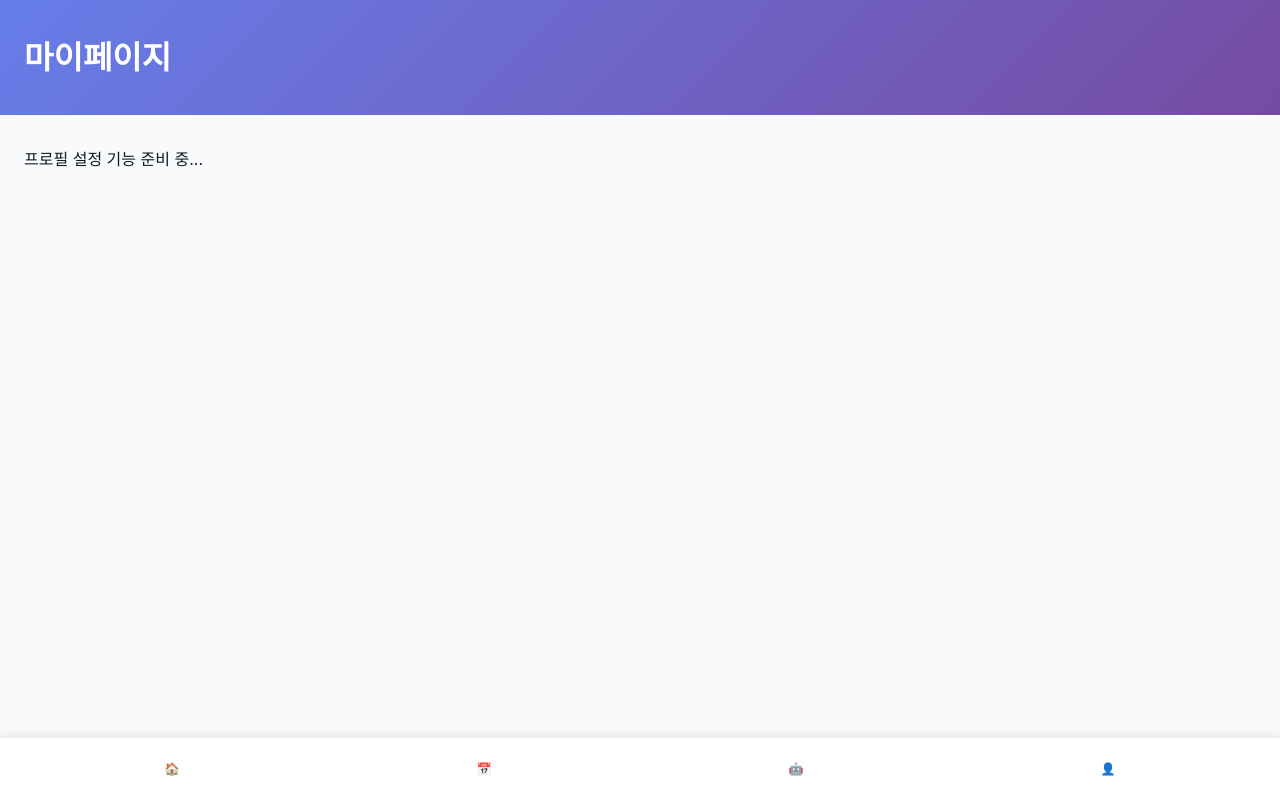
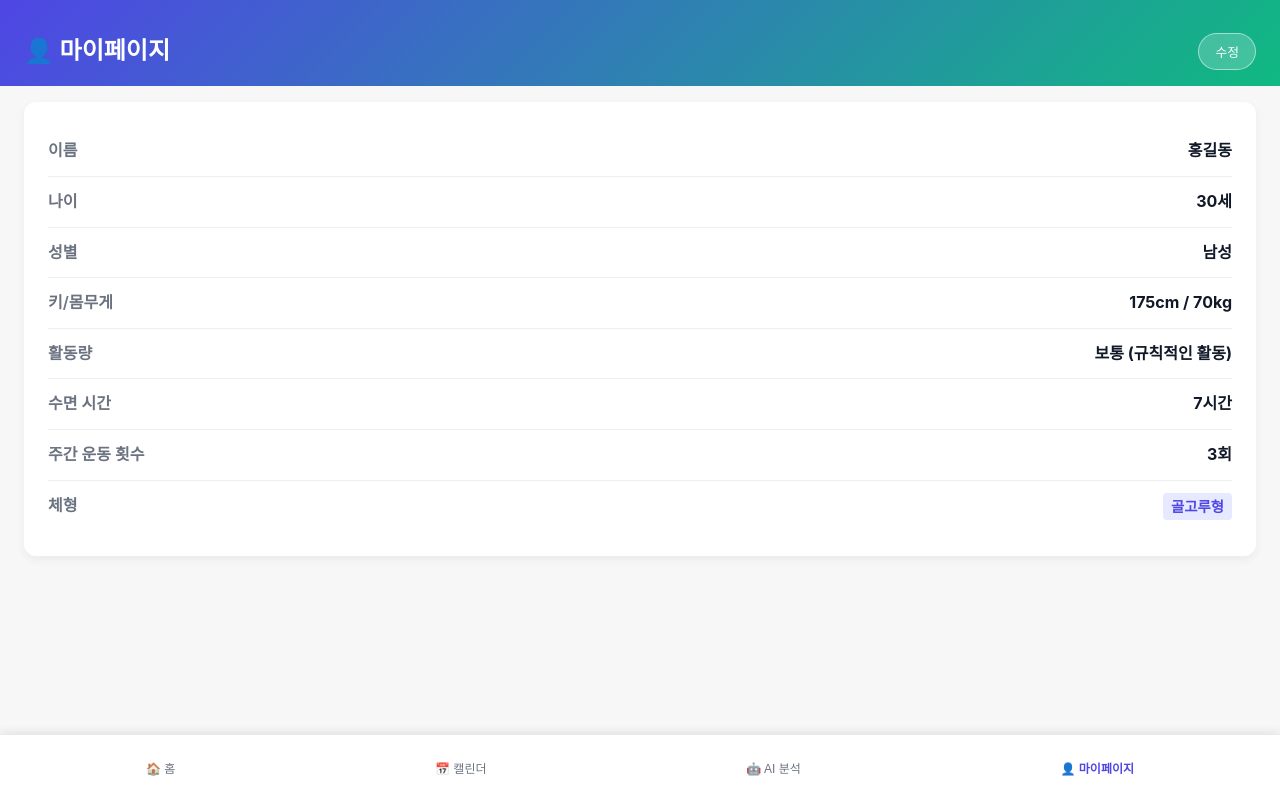
Before and after one commit to JungHoonKim-KR/KeepGoing, a Vue app in the folder KeepGoing/: page /profile in a window 1280 px wide. Built offline with nearby package versions, Linux system fonts and the light colour scheme.

Commit message:
마이페이지 임시

```diff
--- a/KeepGoing/src/views/ProfileView.vue
+++ b/KeepGoing/src/views/ProfileView.vue
@@ -1,38 +1,370 @@
+<script setup>
+import { ref } from "vue";
+
+// ----------------------------------------------------
+// 1. 상태 관리
+// ----------------------------------------------------
+const profile = ref({
+  name: "홍길동", // 예시 이름 (실제로는 로그인 정보에서 가져와야 함)
+  age: 30,
+  gender: "male",
+  height: 175,
+  weight: 70,
+  activityLevel: "moderate", // 활동량: 낮음(low), 보통(moderate), 높음(high)
+  sleepHours: 7,
+  weeklyWorkout: 3,
+  bodyType: "balanced", // 체형: 하체(lower), 상체(upper), 골고루(balanced)
+});
+
+const isEditing = ref(false);
+
+const activityOptions = [
+  { value: "low", label: "낮음 (주로 앉아있음)" },
+  { value: "moderate", label: "보통 (규칙적인 활동)" },
+  { value: "high", label: "높음 (격렬한 운동)" },
+];
+
+const bodyTypeOptions = [
+  { value: "lower", label: "하체 발달형" },
+  { value: "upper", label: "상체 발달형" },
+  { value: "balanced", label: "골고루형" },
+];
+
+// ----------------------------------------------------
+// 2. 이벤트 핸들러
+// ----------------------------------------------------
+const startEdit = () => {
+  isEditing.value = true;
+};
+
+const saveProfile = () => {
+  // 💡 여기에 서버 통신 로직을 추가하여 profile.value 데이터를 저장합니다.
+  console.log("프로필 저장:", profile.value);
+  isEditing.value = false;
+  alert("프로필 정보가 저장되었습니다.");
+};
+
+const cancelEdit = () => {
+  // 실제 앱에서는 저장되지 않은 변경 사항을 되돌리는 로직이 필요합니다.
+  // 여기서는 단순히 수정 모드를 닫습니다.
+  isEditing.value = false;
+};
+</script>
+
 <template>
   <div class="profile-view">
     <header class="header">
-      <h1>마이페이지</h1>
+      <div class="header-content">
+        <h1>👤 마이페이지</h1>
+        <button v-if="!isEditing" @click="startEdit" class="edit-btn">수정</button>
+      </div>
     </header>
 
     <div class="content">
-      <p>프로필 설정 기능 준비 중...</p>
+      <div class="info-card">
+        <div class="profile-item">
+          <label>이름</label>
+          <span class="display-value">{{ profile.name }}</span>
+        </div>
+
+        <template v-if="!isEditing">
+          <div class="profile-item">
+            <label>나이</label>
+            <span class="display-value">{{ profile.age }}세</span>
+          </div>
+          <div class="profile-item">
+            <label>성별</label>
+            <span class="display-value">{{ profile.gender === 'male' ? '남성' : '여성' }}</span>
+          </div>
+          <div class="profile-item">
+            <label>키/몸무게</label>
+            <span class="display-value">{{ profile.height }}cm / {{ profile.weight }}kg</span>
+          </div>
+          <div class="profile-item">
+            <label>활동량</label>
+            <span class="display-value">{{ activityOptions.find(o => o.value === profile.activityLevel)?.label }}</span>
+          </div>
+          <div class="profile-item">
+            <label>수면 시간</label>
+            <span class="display-value">{{ profile.sleepHours }}시간</span>
+          </div>
+          <div class="profile-item">
+            <label>주간 운동 횟수</label>
+            <span class="display-value">{{ profile.weeklyWorkout }}회</span>
+          </div>
+          <div class="profile-item">
+            <label>체형</label>
+            <span class="display-value body-type">{{ bodyTypeOptions.find(o => o.value === profile.bodyType)?.label }}</span>
+          </div>
+        </template>
+
+        <template v-else>
+          <div class="form-group">
+            <label for="age">나이 (만)</label>
+            <input id="age" type="number" v-model.number="profile.age" min="1" />
+          </div>
+
+          <div class="form-group">
+            <label>성별</label>
+            <div class="radio-group">
+                <input id="gender-male" type="radio" value="male" v-model="profile.gender" />
+                <label for="gender-male">남성</label>
+                <input id="gender-female" type="radio" value="female" v-model="profile.gender" />
+                <label for="gender-female">여성</label>
+            </div>
+          </div>
+
+          <div class="form-group-inline">
+            <div class="form-group sub-group">
+                <label for="height">키 (cm)</label>
+                <input id="height" type="number" v-model.number="profile.height" min="100" />
+            </div>
+            <div class="form-group sub-group">
+                <label for="weight">몸무게 (kg)</label>
+                <input id="weight" type="number" v-model.number="profile.weight" min="30" />
+            </div>
+          </div>
+
+          <div class="form-group">
+            <label for="activity">활동량</label>
+            <select id="activity" v-model="profile.activityLevel">
+                <option v-for="option in activityOptions" :key="option.value" :value="option.value">
+                    {{ option.label }}
+                </option>
+            </select>
+          </div>
+
+          <div class="form-group">
+            <label for="sleepHours">평균 수면 시간 (시간)</label>
+            <input id="sleepHours" type="number" v-model.number="profile.sleepHours" min="1" max="15" />
+          </div>
+
+          <div class="form-group">
+            <label for="weeklyWorkout">주간 운동 횟수</label>
+            <input id="weeklyWorkout" type="number" v-model.number="profile.weeklyWorkout" min="0" max="7" />
+          </div>
+
+          <div class="form-group">
+            <label>체형 선택</label>
+            <div class="radio-group body-type-select">
+                <div v-for="option in bodyTypeOptions" :key="option.value" class="radio-item">
+                    <input :id="'body-' + option.value" type="radio" :value="option.value" v-model="profile.bodyType" />
+                    <label :for="'body-' + option.value">{{ option.label }}</label>
+                </div>
+            </div>
+          </div>
+
+          <div class="action-buttons">
+            <button @click="cancelEdit" class="cancel-btn">취소</button>
+            <button @click="saveProfile" class="save-btn">저장</button>
+          </div>
+        </template>
+
+      </div>
     </div>
 
     <nav class="bottom-nav">
-      <button @click="$router.push('/')" class="nav-btn">🏠</button>
-      <button @click="$router.push('/calendar')" class="nav-btn">📅</button>
-      <button @click="$router.push('/ai-analysis')" class="nav-btn">🤖</button>
-      <button @click="$router.push('/profile')" class="nav-btn active">👤</button>
+      <button @click="$router.push('/')" class="nav-btn">🏠 홈</button>
+      <button @click="$router.push('/calendar')" class="nav-btn">📅 캘린더</button>
+      <button @click="$router.push('/ai-analysis')" class="nav-btn">🤖 AI 분석</button>
+      <button @click="$router.push('/profile')" class="nav-btn active">👤 마이페이지</button>
     </nav>
   </div>
 </template>
 
 <style scoped>
+/* --- 기본 변수 정의 (캘린더 뷰와 통일) --- */
+:root {
+  --color-primary: #667eea;
+  --color-secondary: #764ba2;
+  --color-text-default: #333;
+  --color-text-secondary: #555;
+  --color-red: #ff3b30;
+  --color-green: #4CAF50;
+  --color-accent: #FF9800; /* 강조 색상 */
+}
+
+/* --- 레이아웃 및 헤더 --- */
 .profile-view {
   min-height: 100vh;
-  padding-bottom: 80px;
+  background-color: #f7f7f7;
+  padding-bottom: 80px; /* 네비게이션 공간 확보 */
 }
 
 .header {
-  background: linear-gradient(135deg, #667eea 0%, #764ba2 100%);
+  background: linear-gradient(135deg, var(--color-primary) 0%, var(--color-secondary) 100%);
   color: white;
-  padding: 2rem 1.5rem;
+  padding: 2rem 1.5rem 1rem;
 }
 
-.content {
-  padding: 2rem 1.5rem;
+.header-content {
+  display: flex;
+  justify-content: space-between;
+  align-items: center;
 }
 
+.header-content h1 {
+  font-size: 1.5rem;
+  font-weight: bold;
+  margin: 0;
+}
+
+.edit-btn {
+  background-color: rgba(255, 255, 255, 0.2);
+  color: white;
+  border: 1px solid rgba(255, 255, 255, 0.5);
+  border-radius: 20px;
+  padding: 0.5rem 1rem;
+  font-size: 0.8rem;
+  font-weight: 500;
+  cursor: pointer;
+}
+
+/* --- 컨텐츠 카드 --- */
+.content {
+  padding: 1rem 1.5rem;
+}
+
+.info-card {
+  background: white;
+  border-radius: 12px;
+  padding: 1.5rem;
+  box-shadow: 0 4px 10px rgba(0, 0, 0, 0.05);
+}
+
+/* --- 정보 표시 모드 스타일 --- */
+.profile-item {
+  display: flex;
+  justify-content: space-between;
+  align-items: center;
+  padding: 0.75rem 0;
+  border-bottom: 1px solid #eee;
+}
+
+.profile-item:last-child {
+  border-bottom: none;
+}
+
+.profile-item label {
+  font-weight: 600;
+  color: var(--color-text-secondary);
+}
+
+.display-value {
+  font-weight: bold;
+  color: var(--color-text-default);
+}
+
+.body-type {
+    color: var(--color-primary);
+    background-color: #e6e9ff;
+    padding: 2px 8px;
+    border-radius: 4px;
+    font-size: 0.9rem;
+}
+
+/* --- 폼 수정 모드 스타일 --- */
+.form-group {
+    margin-bottom: 1rem;
+}
+
+.form-group label {
+    display: block;
+    font-weight: 600;
+    margin-bottom: 0.4rem;
+    color: var(--color-text-default);
+}
+
+.form-group input[type="number"],
+.form-group select {
+    width: 100%;
+    padding: 0.75rem 1rem;
+    border: 1px solid #ddd;
+    border-radius: 8px;
+    font-size: 1rem;
+    box-sizing: border-box;
+    transition: border-color 0.2s;
+}
+
+.form-group input[type="number"]:focus,
+.form-group select:focus {
+    border-color: var(--color-primary);
+    outline: none;
+}
+
+.form-group-inline {
+    display: flex;
+    gap: 1rem;
+    margin-bottom: 1rem;
+}
+
+.form-group-inline .sub-group {
+    flex: 1;
+    margin-bottom: 0;
+}
+
+.radio-group {
+    display: flex;
+    gap: 1.5rem;
+    align-items: center;
+}
+
+.radio-group input[type="radio"] {
+    display: none;
+}
+
+.radio-group label {
+    padding: 0.5rem 1rem;
+    border: 1px solid #ddd;
+    border-radius: 20px;
+    cursor: pointer;
+    font-weight: normal;
+    transition: all 0.2s;
+}
+
+.radio-group input[type="radio"]:checked + label {
+    background-color: var(--color-primary);
+    color: white;
+    border-color: var(--color-primary);
+    font-weight: 600;
+}
+
+.body-type-select {
+    flex-wrap: wrap;
+    gap: 0.75rem;
+}
+
+/* --- 액션 버튼 --- */
+.action-buttons {
+    display: flex;
+    justify-content: space-between;
+    margin-top: 2rem;
+    gap: 1rem;
+}
+
+.save-btn, .cancel-btn {
+    flex: 1;
+    padding: 1rem;
+    border: none;
+    border-radius: 8px;
+    font-size: 1rem;
+    font-weight: bold;
+    cursor: pointer;
+    transition: background-color 0.2s;
+}
+
+.save-btn {
+    background-color: var(--color-primary);
+    color: white;
+}
+
+.cancel-btn {
+    background-color: #ccc;
+    color: var(--color-text-default);
+}
+
+
+/* --- 하단 네비게이션 (캘린더 뷰와 동일) --- */
 .bottom-nav {
   position: fixed;
   bottom: 0;
@@ -43,6 +375,7 @@
   justify-content: space-around;
   padding: 1rem;
   box-shadow: 0 -2px 10px rgba(0, 0, 0, 0.1);
+  z-index: 10;
 }
 
 .nav-btn {
```
